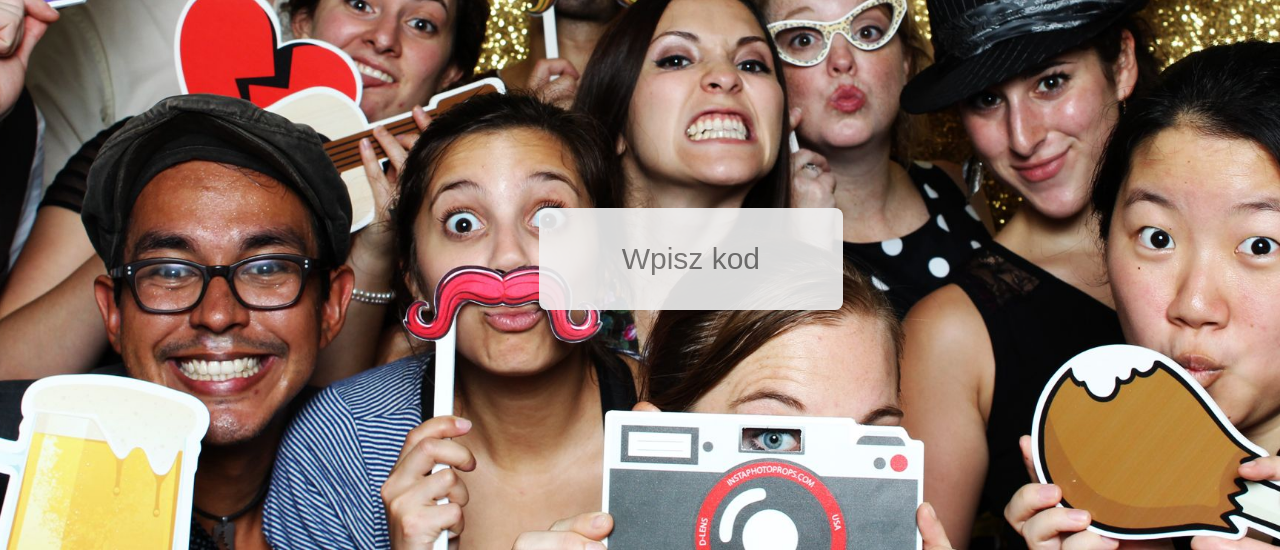
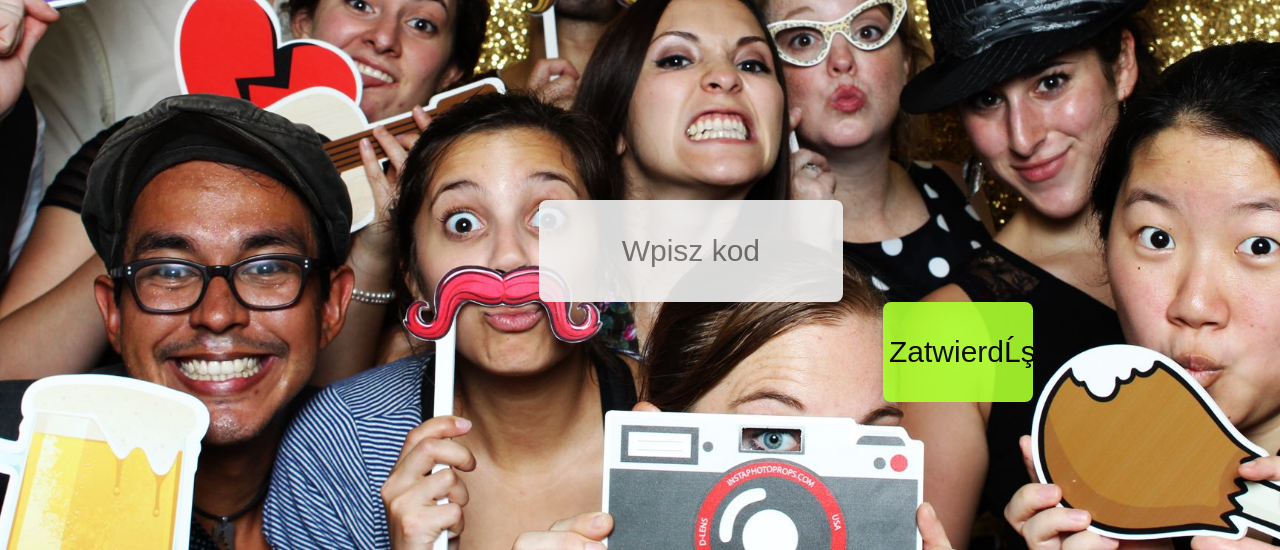
Before and after one commit to SalaTymoteusz/FotobudkaRaspberryPi, a PHP site: page / in a window 1280 px wide. Shown: the part 250-800 px from the top of the page. Run offline with PHP 8.4, Linux system fonts and the light colour scheme.

Commit message:
Added button and input box to redirect to url/code

```diff
--- a/index.html
+++ b/index.html
@@ -5,6 +5,9 @@
         <title>Fotobudka</title>
     </head>
     <body>
-            <input id="textboxcode" placeholder="Wpisz kod">
+			<form onsubmit="window.location = 'https://fotobudka.com/' + textboxcode.value; return false;">
+			    <input id="textboxcode" placeholder="Wpisz kod"></input>
+			    <input id="submit" type="submit" value="Zatwierdź">
+            </form>
     </body>
 </html>
--- a/styles.css
+++ b/styles.css
@@ -17,4 +17,20 @@
     text-align:center;
     font-size: 30px;
     opacity: 0.9;
+    display:block;
 }
+
+#submit{
+    width: 150px;
+    height: 100px;
+    margin-left: 875px;
+    margin-bottom: 50px;
+    border: none;
+    border-radius: 8px;
+    background-color: greenyellow;
+    text-align:center;
+    font-size: 30px;
+    opacity: 0.9;
+    display:inline-block;
+
+}
```
